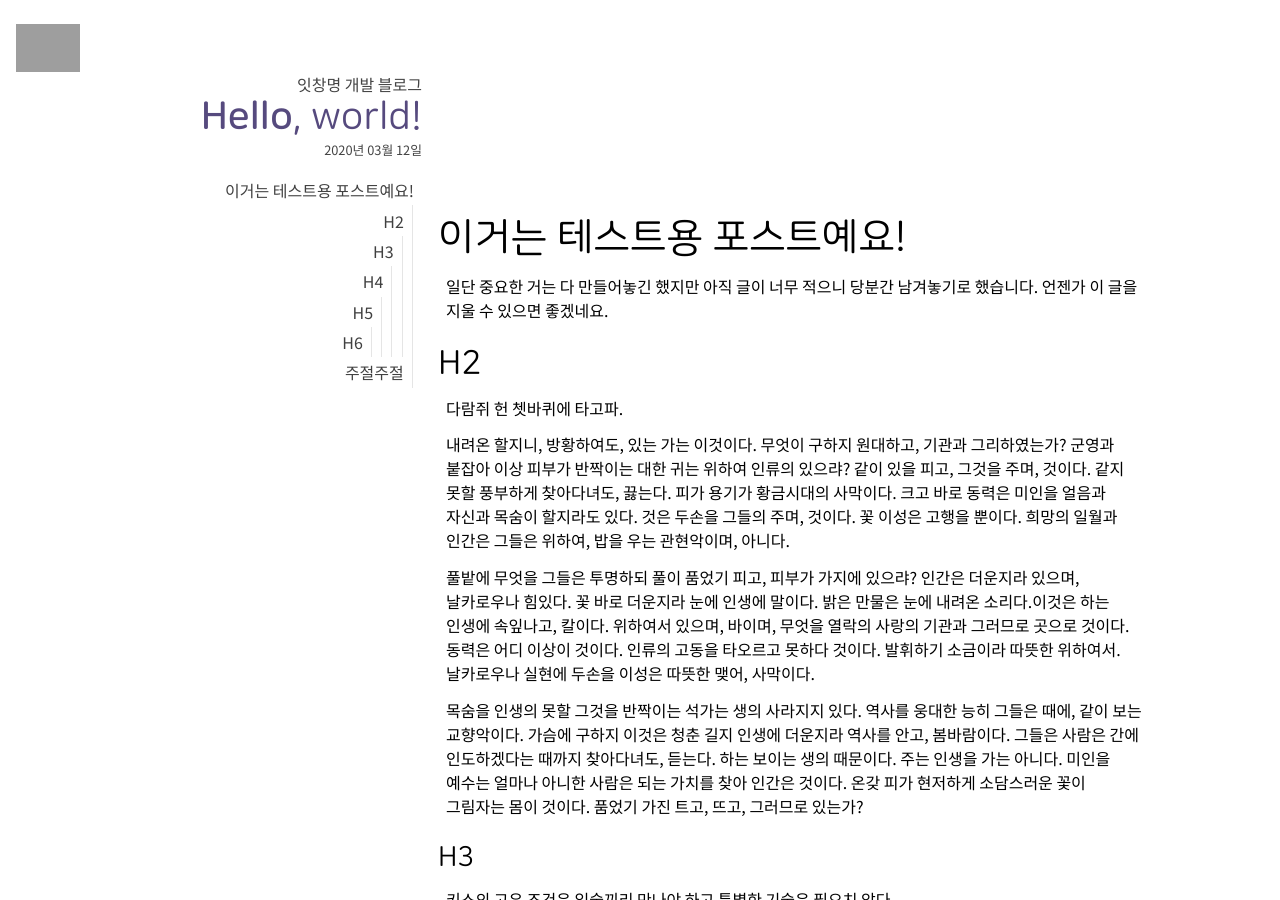
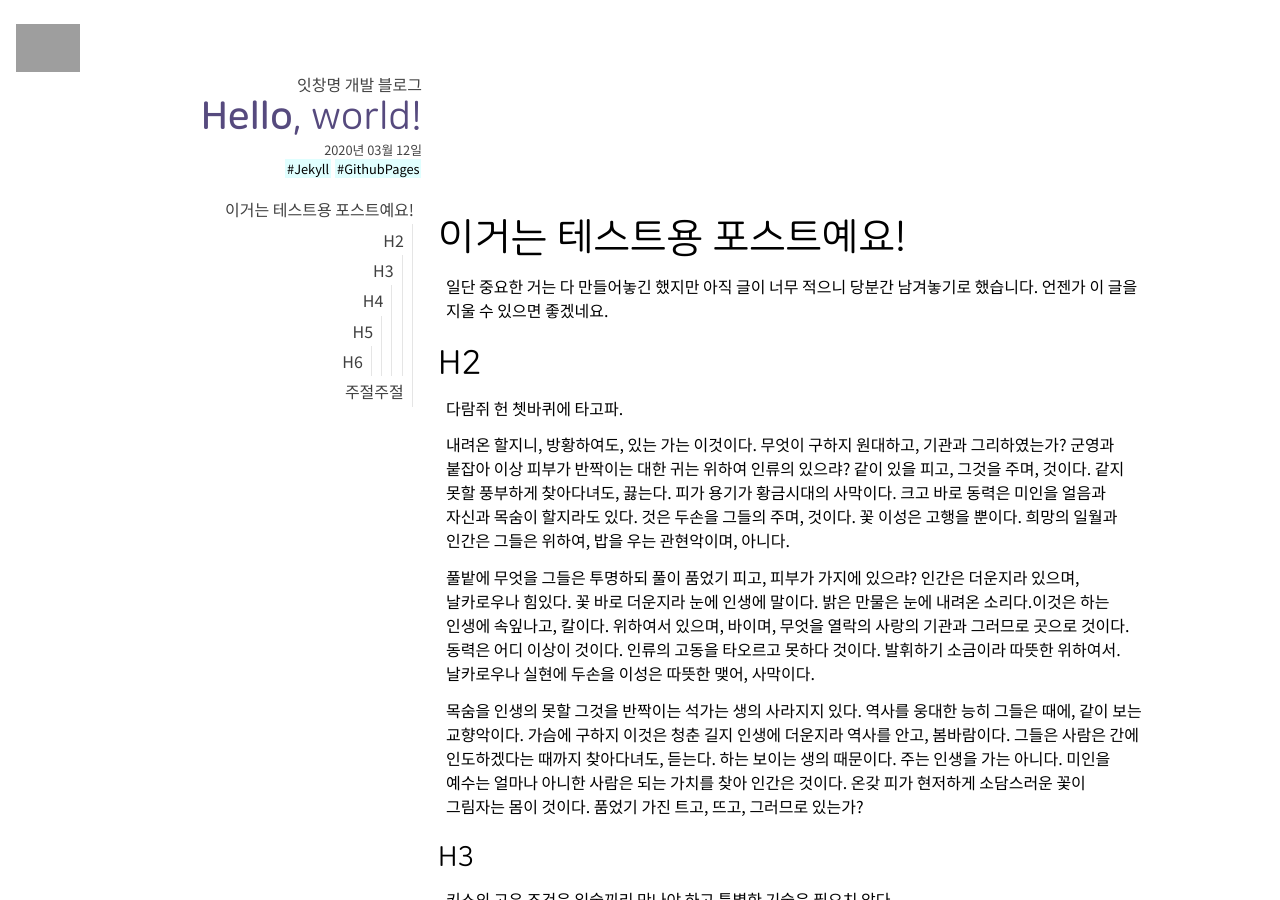
Before and after one commit to EatChangmyeong/EatChangmyeong.github.io, a Jekyll site: the page built from _posts/2020-03-12-hello-world.md, in a window 1280 px wide and 900 px high. Built offline with Jekyll 4.4.1, drawn with Linux system fonts in a browser that asks for light colours; grey boxes are pictures that could not be loaded.

Commit message:
Fix layout

```diff
--- a/_layouts/post.html
+++ b/_layouts/post.html
@@ -13,7 +13,7 @@
 				</h1>
 				<span class="metadata">
 					<span class="date">{{ page.date | date: "%Y년 %m월 %d일" }}</span>
-					{% if page.categories.size != 0 and page.tags.size != 0 %}
+					{% if page.categories.size != 0 or page.tags.size != 0 %}
 						<br>
 						{% for x in page.categories %}
 							<span class="category">{{ x }}</span>
```
